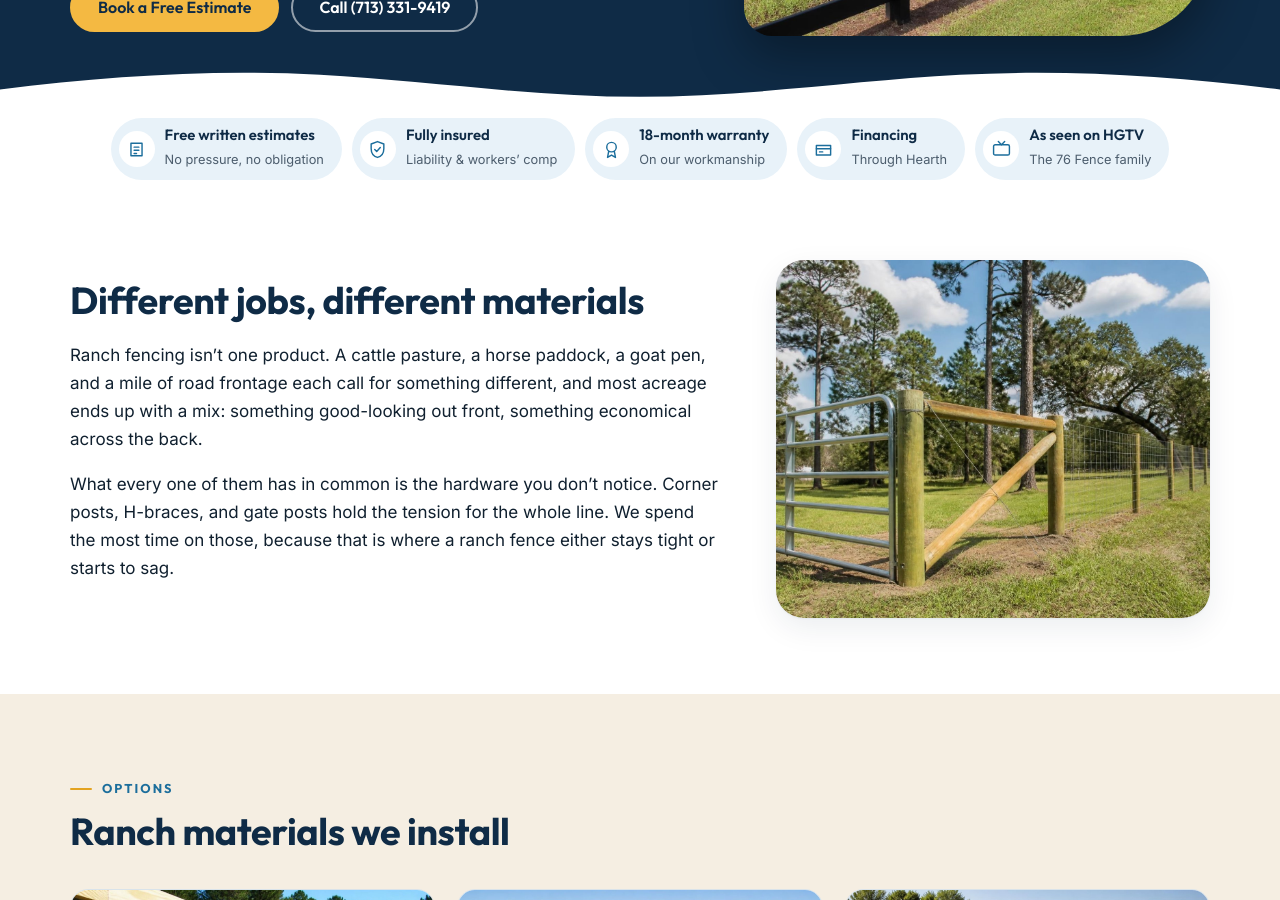
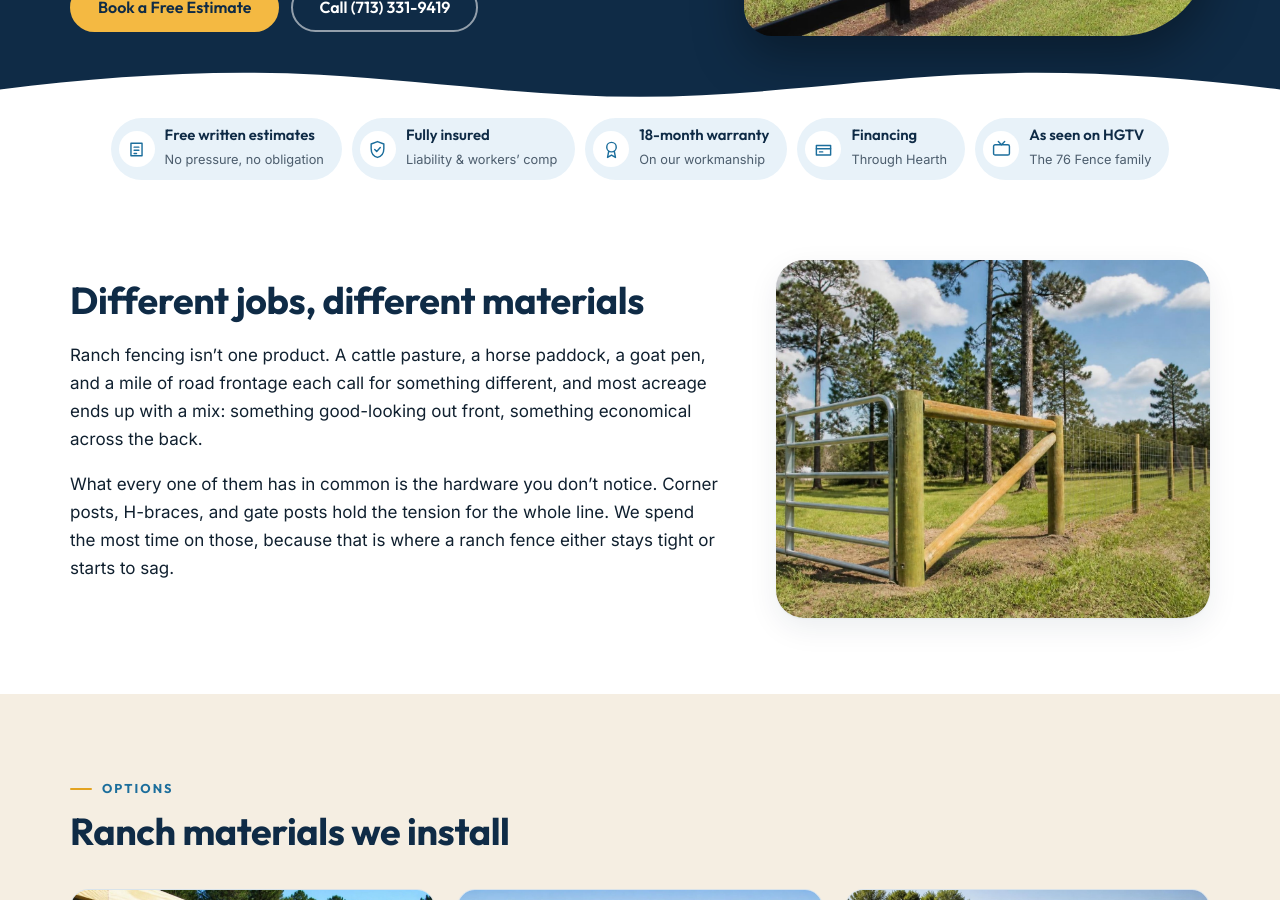
Before and after one commit to brysr1/conroetxfences, a Jekyll site: the page built from materials/farm-ranch.md, in a window 1280 px wide and 900 px high, scrolled down 476 px. Built offline with Jekyll 4.4.1, drawn with Linux system fonts in a browser that asks for light colours.

Commit message:
Farm & Ranch: use cleaned H-brace photo

```diff
--- a/materials/farm-ranch.md
+++ b/materials/farm-ranch.md
@@ -26,7 +26,7 @@ faqs:
       <p>Ranch fencing isn&rsquo;t one product. A cattle pasture, a horse paddock, a goat pen, and a mile of road frontage each call for something different, and most acreage ends up with a mix: something good-looking out front, something economical across the back.</p>
       <p>What every one of them has in common is the hardware you don&rsquo;t notice. Corner posts, H-braces, and gate posts hold the tension for the whole line. We spend the most time on those, because that is where a ranch fence either stays tight or starts to sag.</p>
     </div>
-    <figure class="lc-split-media">{% include photo.html src="/assets/images/fences/ranch-h-brace-gate.jpg" alt="New wood H-brace corner with a galvanized pipe gate and woven-wire field fence under tall pines" w=1000 %}</figure>
+    <figure class="lc-split-media">{% include photo.html src="/assets/images/fences/ranch-h-brace-pines.jpg" alt="New wood H-brace corner with a galvanized pipe gate and woven-wire field fence under tall pines" w=1000 %}</figure>
   </div>
 </section>
 
```
